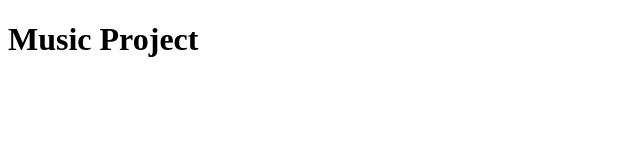
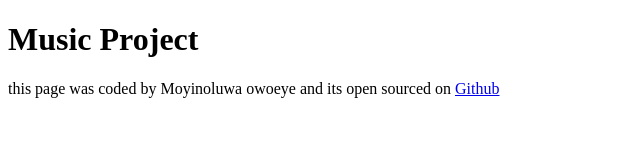
Before and after one commit to Moredebbs/music-project, a plain HTML site: page index.html in a window 1280 px wide. Shown: the whole page, without its empty margins (0-640 px from the left). Drawn offline with Linux system fonts and the light colour scheme.

Commit message:
added footer

```diff
--- a/index.html
+++ b/index.html
@@ -7,5 +7,9 @@
   </head>
   <body>
     <h1>Music Project</h1>
+    <footer>
+      this page was coded by Moyinoluwa owoeye and its open sourced on
+      <a href="https://moy-music-project.netlify.app/">Github</a>
+    </footer>
   </body>
 </html>
```
